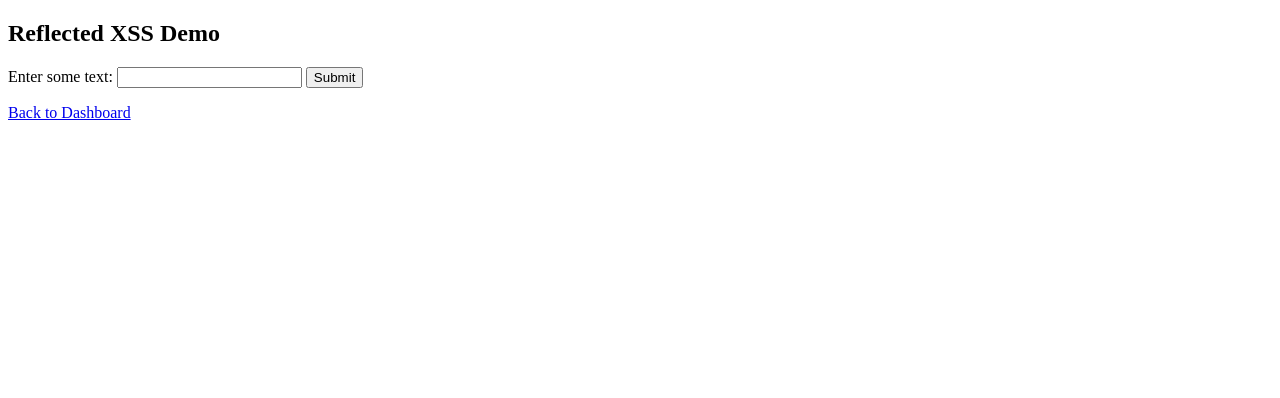
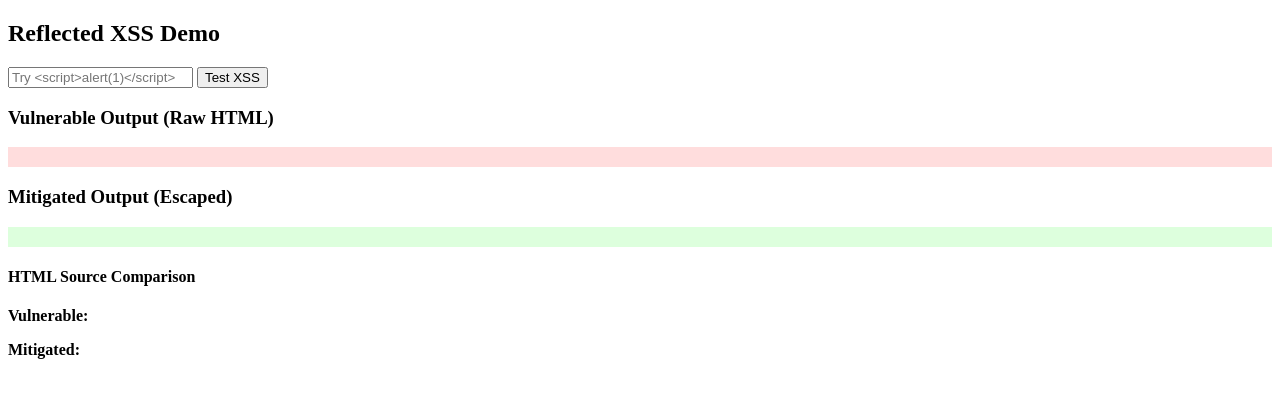
Before and after one commit to shabokiran/XSS-Demo-Platform, a Flask app: page /reflected in a window 1280 px wide. Shown: the top 398 px of the page. Run offline with Flask 3, Linux system fonts and the light colour scheme; some libraries are stand-ins or nearby versions.

Commit message:
Fixed issues

```diff
--- a/app.py
+++ b/app.py
@@ -8,7 +8,7 @@ import json
 import hashlib
 from cryptography.fernet import Fernet
 from datetime import timedelta
-# ... [keep previous imports]
+from markupsafe import escape  # Add this import
 from flask_wtf.csrf import CSRFProtect
 
 
@@ -21,17 +21,32 @@ import hashlib
 from cryptography.fernet import Fernet
 from datetime import timedelta
 
+from flask import Flask, render_template, request
+from markupsafe import escape, Markup  # Explicit escaping
+from flask_wtf.csrf import CSRFProtect
+import secrets
+
+
+
 app = Flask(__name__)
-app.jinja_env.autoescape = True  # ← Add this line right after app creation
+app.config['SECRET_KEY'] = secrets.token_hex(32)  # 64-character random key
+csrf = CSRFProtect(app)
 
-csrf = CSRFProtect(app)  # Add CSRF protection
+# ▼▼▼ Force escaping through context processor ▼▼▼
+@app.context_processor
+def inject_escape():
+    return dict(escape=escape)
+
+@app.route('/reflected', methods=['GET', 'POST'])
+def reflected():
+    raw_input = request.form.get('user_input', '') if request.method == 'POST' else ''
+    return render_template(
+        'reflected.html',
+        vulnerable_output=Markup(raw_input),  # Explicitly mark as safe
+        mitigated_output=escape(raw_input)    # Explicitly escape
+    )
+
 bcrypt = Bcrypt(app)
-# ... [rest of initial code remains same]
-
-#app = Flask(__name__)
-#bcrypt = Bcrypt(app)
-#csrf = CSRFProtect(app)
-
 app.secret_key = os.urandom(24)
 app.permanent_session_lifetime = timedelta(minutes=30)
 
@@ -91,15 +106,7 @@ def dashboard():
         return redirect(url_for('login'))
     return render_template('dashboard.html', user=session['user'])
 
-@app.route('/reflected', methods=['GET', 'POST'])
-def reflected():
-    user_input = None
-    if request.method == 'POST':
-        user_input = request.form.get('user_input')
-    return render_template('reflected.html', user_input=user_input)
-
-
-
+"""
 @app.route('/stored', methods=['GET', 'POST'])
 def stored():
     if request.method == 'POST':
@@ -111,10 +118,33 @@ def stored():
         with open('comments.txt', 'r', encoding='utf-8') as f:
             comments = f.readlines()
     return render_template('stored.html', comments=comments)
+"""
+
+from markupsafe import Markup  # Add to imports
+
+@app.route('/stored', methods=['GET', 'POST'])
+def stored():
+    if request.method == 'POST':
+        comment = request.form['comment']
+        with open('comments.txt', 'a', encoding='utf-8') as f:
+            f.write(comment + "\n")
+
+    comments = []
+    if os.path.exists('comments.txt'):
+        with open('comments.txt', 'r', encoding='utf-8') as f:
+            # Mark existing comments as safe for demo purposes
+            comments = [Markup(line.strip()) for line in f.readlines()]
+
+    return render_template('stored.html', comments=comments)
+
+
 
 @app.route('/dom')
 def dom():
-    return render_template('Dom.html')
+    # Temporarily disable CSP header for debugging
+    response = make_response(render_template('Dom.html'))
+    return response
+
 
 @app.route('/crypto', methods=['GET', 'POST'])
 def crypto():
@@ -131,5 +161,8 @@ def malware():
     return render_template('malware.html')
 
 
+
+
+
 if __name__ == '__main__':
     app.run(debug=True, host='0.0.0.0')
--- a/comments.txt
+++ b/comments.txt
@@ -3,3 +3,4 @@ this is my commrt
 this is restoring the previous comments also , wow, it means its working properly
 this is to check the stored xss functionality.
 comment saved in session
+<script>alert()</script>
--- a/templates/reflected.html
+++ b/templates/reflected.html
@@ -1,3 +1,4 @@
+<!--
 <!DOCTYPE html>
 <html lang="en">
 <head>
@@ -8,7 +9,7 @@
 <body>
     <h2>Reflected XSS Demo</h2>
     <form method="POST">
-        <!-- Add CSRF Token Here -->
+
         <input type="hidden" name="csrf_token" value="{{ csrf_token() }}">
         <label for="user_input">Enter some text:</label>
         <input type="text" name="user_input" id="user_input" required>
@@ -17,18 +18,57 @@
 
     {% if user_input %}
         <h3>Vulnerable Output (Raw HTML):</h3>
-        <div class="vulnerable">
-            {{ user_input|safe }}  <!-- Unsafe rendering -->
-        </div>
-
-
+<div class="vulnerable">
+    {{ user_input|safe }}
+</div>
 
         <h3>Mitigated Output (Escaped):</h3>
-        <div class="safe">
-            {{ user_input|e }}  <!-- Auto-escaped by Flask -->
-        </div>
+
+<div class="safe">
+    {{ escaped_input }}
+</div>
+
     {% endif %}
 
     <p><a href="/dashboard">Back to Dashboard</a></p>
 </body>
 </html>
+
+-->
+<!DOCTYPE html>
+<html>
+<head>
+    <title>Reflected XSS Demo</title>
+    <style>
+        .vulnerable { background: #ffdddd; padding: 10px; margin: 10px 0; }
+        .safe { background: #ddffdd; padding: 10px; margin: 10px 0; }
+    </style>
+</head>
+<body>
+    <h2>Reflected XSS Demo</h2>
+
+    <!-- Form with PROPER CSRF token placement -->
+    <form method="POST">
+        <input type="hidden" name="csrf_token" value="{{ csrf_token() }}">
+        <input type="text" name="user_input" placeholder="Try <script>alert(1)</script>" required>
+        <button type="submit">Test XSS</button>
+    </form>
+
+    <!-- Results Section -->
+    {% if vulnerable_output is defined %}
+        <h3>Vulnerable Output (Raw HTML)</h3>
+        <div class="vulnerable">
+            {{ vulnerable_output }}
+        </div>
+
+        <h3>Mitigated Output (Escaped)</h3>
+        <div class="safe">
+            {{ mitigated_output }}
+        </div>
+
+        <h4>HTML Source Comparison</h4>
+        <p><strong>Vulnerable:</strong> <code>{{ vulnerable_output }}</code></p>
+        <p><strong>Mitigated:</strong> <code>{{ mitigated_output }}</code></p>
+    {% endif %}
+</body>
+</html>
```
Also changed, not shown: static/dom-xss.js (+4 -6 lines), templates/Dom.html (+7 -22 lines), templates/stored.html (+15 -34 lines).
